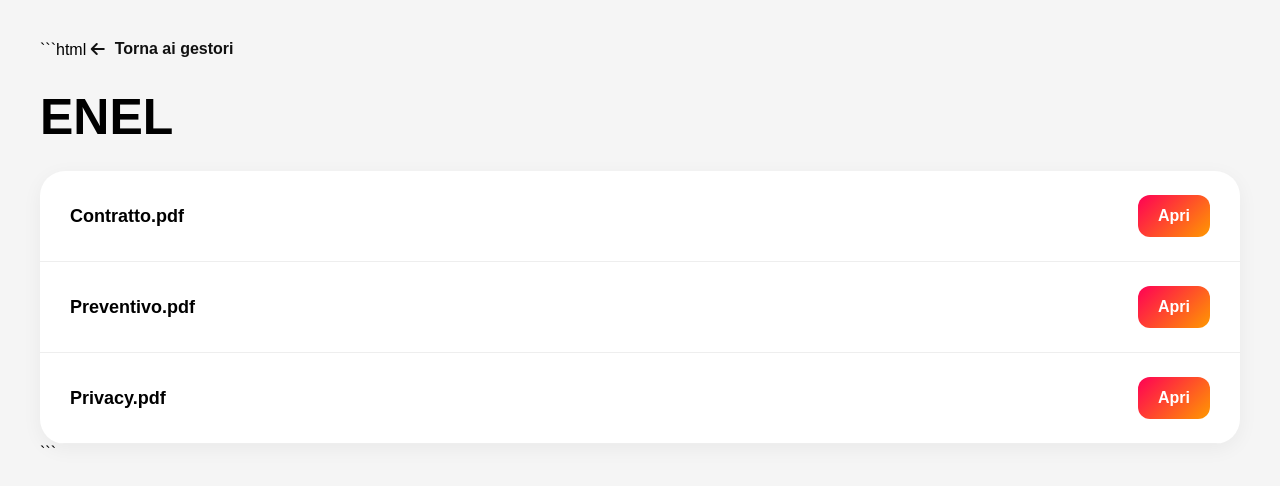
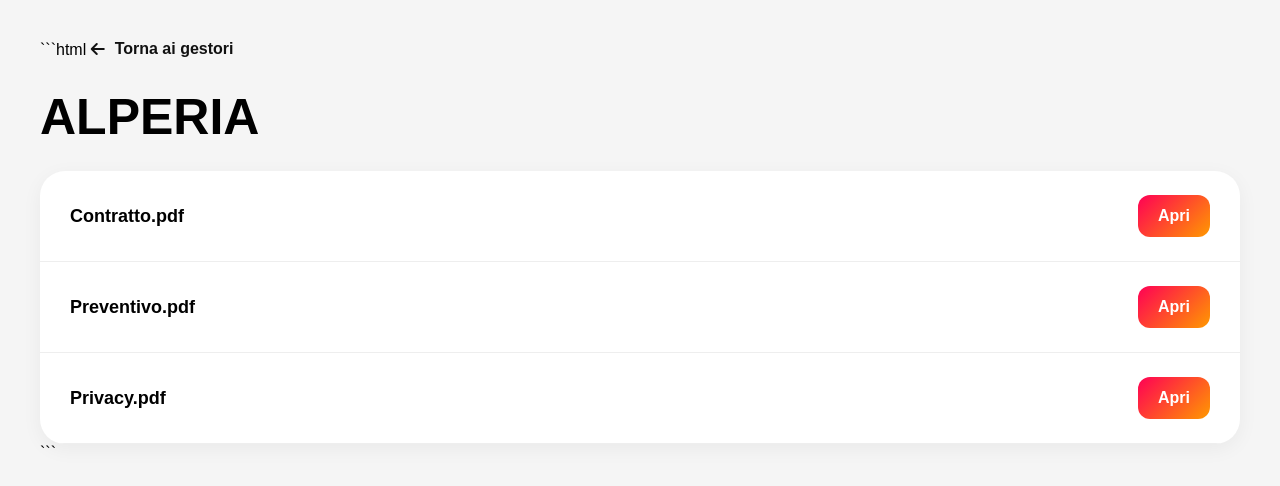
Before and after one commit to laminetallth/TOP-HOUSE, a plain HTML site: page gestori/alperia.html in a window 1280 px wide. Drawn offline with Linux system fonts and the light colour scheme.

Commit message:
Update alperia.html

```diff
--- a/gestori/alperia.html
+++ b/gestori/alperia.html
@@ -82,7 +82,7 @@
 Torna ai gestori
 </a>
 
-<h1>ENEL</h1>
+<h1>ALPERIA</h1>
 
 <div class="files">
 
```
